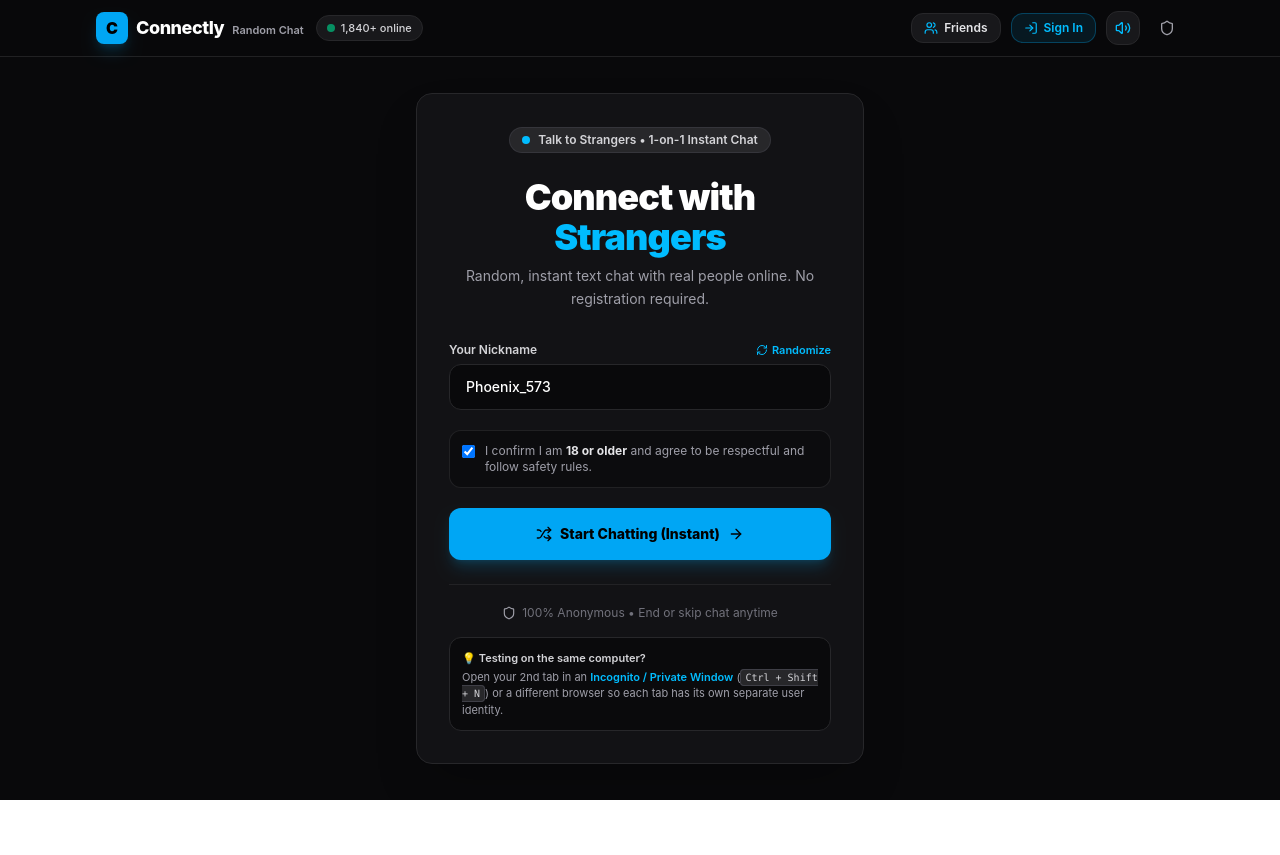
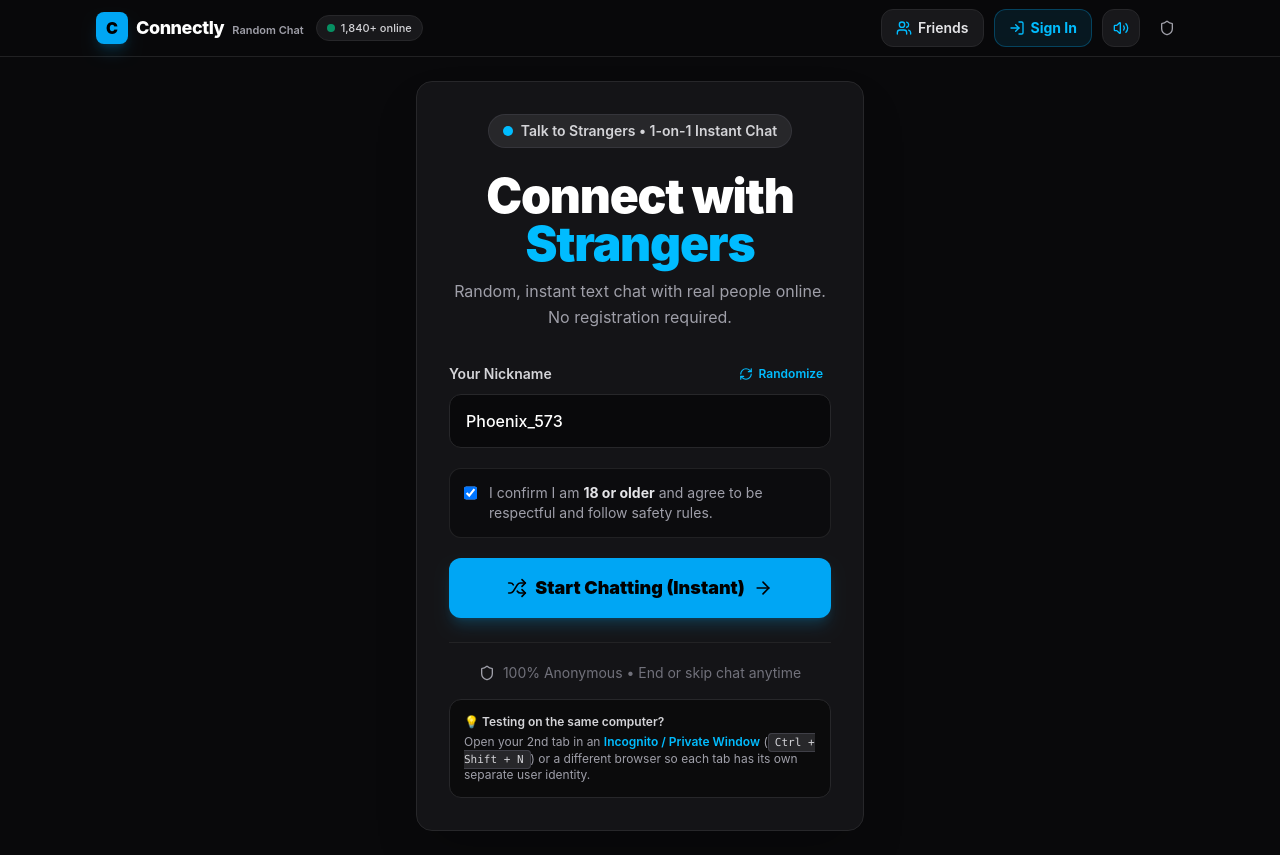
Before and after one commit to Pradeeppu/Connectly, a React (Vite) app: page / in a window 1280 px wide. Before the commit the page ends 800 px from the top, so only its background shows below. Built offline with nearby package versions, Linux system fonts and the light colour scheme; no server answers.

Commit message:
Optimize mobile UI: enlarge fonts, touch targets, and message bubbles

```diff
--- a/src/components/layout/Navbar.tsx
+++ b/src/components/layout/Navbar.tsx
@@ -48,7 +48,7 @@ export const Navbar: React.FC = () => {
           </div>
 
           {/* Right Controls */}
-          <div className="flex items-center gap-2.5">
+          <div className="flex items-center gap-2 sm:gap-2.5">
             {/* Friends / Connections Button */}
             <button
               onClick={() => {
@@ -58,12 +58,12 @@ export const Navbar: React.FC = () => {
                   setFriendsOpen(true);
                 }
               }}
-              className="relative px-3 py-1.5 rounded-xl bg-zinc-900 hover:bg-zinc-800 border border-zinc-800 text-xs font-semibold text-zinc-200 transition flex items-center gap-1.5 cursor-pointer"
+              className="relative px-3 sm:px-3.5 py-2 rounded-xl bg-zinc-900 hover:bg-zinc-800 border border-zinc-800 text-xs sm:text-sm font-semibold text-zinc-200 transition flex items-center gap-1.5 cursor-pointer active:scale-95"
             >
-              <Users className="w-3.5 h-3.5 text-sky-400" />
+              <Users className="w-4 h-4 text-sky-400" />
               <span>Friends</span>
               {pendingRequests.length > 0 && (
-                <span className="w-4 h-4 rounded-full bg-sky-500 text-black font-extrabold text-[10px] flex items-center justify-center">
+                <span className="w-4.5 h-4.5 rounded-full bg-sky-500 text-black font-black text-[10px] flex items-center justify-center">
                   {pendingRequests.length}
                 </span>
               )}
@@ -72,13 +72,13 @@ export const Navbar: React.FC = () => {
             {/* Profile / Account Toggle */}
             {profile && !profile.is_guest ? (
               <div className="flex items-center gap-2">
-                <div className="hidden sm:flex items-center gap-1.5 px-2.5 py-1.5 rounded-xl bg-zinc-900 border border-zinc-800 text-xs text-zinc-300">
-                  <User className="w-3.5 h-3.5 text-sky-400" />
+                <div className="hidden sm:flex items-center gap-1.5 px-3 py-2 rounded-xl bg-zinc-900 border border-zinc-800 text-xs sm:text-sm text-zinc-300">
+                  <User className="w-4 h-4 text-sky-400" />
                   <span className="font-semibold text-white">@{profile.nickname}</span>
                 </div>
                 <button
                   onClick={() => signOut()}
-                  className="p-2 rounded-xl text-zinc-400 hover:text-rose-400 hover:bg-zinc-900 transition cursor-pointer"
+                  className="p-2 sm:p-2.5 rounded-xl text-zinc-400 hover:text-rose-400 hover:bg-zinc-900 transition cursor-pointer active:scale-95"
                   title="Sign Out"
                 >
                   <LogOut className="w-4 h-4" />
@@ -87,17 +87,17 @@ export const Navbar: React.FC = () => {
             ) : (
               <button
                 onClick={() => setAuthOpen(true)}
-                className="px-3 py-1.5 rounded-xl bg-sky-500/10 hover:bg-sky-500/20 border border-sky-500/30 text-sky-400 text-xs font-semibold flex items-center gap-1.5 cursor-pointer transition"
+                className="px-3 sm:px-3.5 py-2 rounded-xl bg-sky-500/10 hover:bg-sky-500/20 border border-sky-500/30 text-sky-400 text-xs sm:text-sm font-bold flex items-center gap-1.5 cursor-pointer transition active:scale-95"
               >
-                <LogIn className="w-3.5 h-3.5" />
-                Sign In
+                <LogIn className="w-4 h-4" />
+                <span>Sign In</span>
               </button>
             )}
 
             {/* Sound Toggle */}
             <button
               onClick={toggleSound}
-              className={`p-2 rounded-xl border transition cursor-pointer ${
+              className={`p-2 sm:p-2.5 rounded-xl border transition cursor-pointer active:scale-95 ${
                 soundEnabled
                   ? 'bg-zinc-900 text-sky-400 border-zinc-800 hover:text-sky-300'
                   : 'bg-zinc-900/40 text-zinc-500 border-zinc-800/50 hover:text-zinc-400'
--- a/src/pages/LandingPage.tsx
+++ b/src/pages/LandingPage.tsx
@@ -59,24 +59,24 @@ export const LandingPage: React.FC = () => {
 
   return (
     <div className="flex-1 flex flex-col items-center justify-center p-4 sm:p-6 bg-zinc-950 text-center">
-      <div className="w-full max-w-md p-6 sm:p-8 bg-zinc-900/70 border border-zinc-800 rounded-2xl shadow-2xl backdrop-blur-md">
+      <div className="w-full max-w-md p-6 sm:p-8 bg-zinc-900/80 border border-zinc-800 rounded-2xl shadow-2xl backdrop-blur-md">
         {/* Header Badge */}
-        <div className="inline-flex items-center gap-2 px-3 py-1 rounded-full bg-zinc-800 border border-zinc-700/60 text-xs font-semibold text-zinc-300 mb-6">
-          <span className="w-2 h-2 rounded-full bg-sky-400" />
+        <div className="inline-flex items-center gap-2 px-3.5 py-1.5 rounded-full bg-zinc-800 border border-zinc-700/60 text-xs sm:text-sm font-semibold text-zinc-300 mb-6">
+          <span className="w-2.5 h-2.5 rounded-full bg-sky-400" />
           <span>Talk to Strangers • 1-on-1 Instant Chat</span>
         </div>
 
         {/* Hero Title */}
-        <h1 className="text-3xl sm:text-4xl font-black text-white tracking-tight mb-2">
+        <h1 className="text-3xl sm:text-5xl font-black text-white tracking-tight mb-2.5">
           Connect with{' '}
           <span className="text-sky-400">Strangers</span>
         </h1>
-        <p className="text-xs sm:text-sm text-zinc-400 mb-8 leading-relaxed">
+        <p className="text-sm sm:text-base text-zinc-400 mb-8 leading-relaxed">
           Random, instant text chat with real people online. No registration required.
         </p>
 
         {error && (
-          <div className="p-3 mb-5 rounded-xl bg-rose-500/10 border border-rose-500/20 text-xs text-rose-300">
+          <div className="p-3.5 mb-5 rounded-xl bg-rose-500/10 border border-rose-500/20 text-xs sm:text-sm text-rose-300">
             {error}
           </div>
         )}
@@ -84,14 +84,14 @@ export const LandingPage: React.FC = () => {
         <form onSubmit={handleStart} className="space-y-5 text-left">
           {/* Nickname Input */}
           <div>
-            <label className="block text-xs font-semibold text-zinc-300 mb-1.5 flex items-center justify-between">
+            <label className="block text-sm font-semibold text-zinc-300 mb-2 flex items-center justify-between">
               <span>Your Nickname</span>
               <button
                 type="button"
                 onClick={() => setNickname(generateRandomNickname())}
-                className="text-[11px] text-sky-400 hover:text-sky-300 flex items-center gap-1 cursor-pointer"
+                className="text-xs text-sky-400 hover:text-sky-300 flex items-center gap-1.5 cursor-pointer py-1 px-2 rounded-lg hover:bg-zinc-800 transition"
               >
-                <RefreshCw className="w-3 h-3" />
+                <RefreshCw className="w-3.5 h-3.5" />
                 Randomize
               </button>
             </label>
@@ -102,18 +102,18 @@ export const LandingPage: React.FC = () => {
               value={nickname}
               onChange={(e) => setNickname(e.target.value)}
               placeholder="e.g. Stranger_101"
-              className="w-full px-4 py-3 bg-zinc-950 border border-zinc-800 rounded-xl text-sm font-medium text-white placeholder:text-zinc-600 focus:outline-none focus:border-sky-500 transition"
+              className="w-full px-4 py-3.5 bg-zinc-950 border border-zinc-800 rounded-xl text-base font-medium text-white placeholder:text-zinc-600 focus:outline-none focus:border-sky-500 transition"
             />
           </div>
 
           {/* 18+ Confirmation */}
-          <label className="flex items-start gap-2.5 cursor-pointer text-xs text-zinc-400 select-none bg-zinc-950/60 p-3 rounded-xl border border-zinc-800/80">
+          <label className="flex items-start gap-3 cursor-pointer text-xs sm:text-sm text-zinc-400 select-none bg-zinc-950/60 p-3.5 rounded-xl border border-zinc-800/80">
             <input
               type="checkbox"
               required
               checked={isAdult}
               onChange={(e) => setIsAdult(e.target.checked)}
-              className="mt-0.5 rounded border-zinc-700 bg-zinc-900 text-sky-500 focus:ring-sky-500"
+              className="mt-0.5 w-4 h-4 rounded border-zinc-700 bg-zinc-900 text-sky-500 focus:ring-sky-500"
             />
             <span>
               I confirm I am <strong className="text-zinc-200">18 or older</strong> and agree to be respectful and follow safety rules.
@@ -124,25 +124,25 @@ export const LandingPage: React.FC = () => {
           <button
             type="submit"
             disabled={loading}
-            className="w-full py-4 bg-sky-500 hover:bg-sky-400 text-black font-extrabold text-sm rounded-xl transition-all shadow-lg shadow-sky-500/20 flex items-center justify-center gap-2 cursor-pointer active:scale-98 disabled:opacity-50"
+            className="w-full py-4 bg-sky-500 hover:bg-sky-400 text-black font-black text-base sm:text-lg rounded-xl transition-all shadow-lg shadow-sky-500/20 flex items-center justify-center gap-2 cursor-pointer active:scale-98 disabled:opacity-50"
           >
-            <Shuffle className="w-4 h-4" />
+            <Shuffle className="w-5 h-5" />
             {loading ? 'Entering...' : 'Start Chatting (Instant)'}
-            <ArrowRight className="w-4 h-4" />
+            <ArrowRight className="w-5 h-5" />
           </button>
         </form>
 
         {/* Safety Note */}
-        <div className="mt-6 pt-5 border-t border-zinc-800/80 flex items-center justify-center gap-1.5 text-zinc-500 text-xs">
-          <Shield className="w-3.5 h-3.5 text-zinc-400" />
+        <div className="mt-6 pt-5 border-t border-zinc-800/80 flex items-center justify-center gap-2 text-zinc-500 text-xs sm:text-sm">
+          <Shield className="w-4 h-4 text-zinc-400" />
           <span>100% Anonymous • End or skip chat anytime</span>
         </div>
 
         {/* Multi-Tab Testing Tip */}
-        <div className="mt-4 p-3 rounded-xl bg-zinc-950/80 border border-zinc-800 text-[11px] text-zinc-400 text-left">
-          <p className="font-semibold text-zinc-300 mb-0.5">💡 Testing on the same computer?</p>
+        <div className="mt-4 p-3.5 rounded-xl bg-zinc-950/80 border border-zinc-800 text-xs text-zinc-400 text-left">
+          <p className="font-semibold text-zinc-300 mb-1">💡 Testing on the same computer?</p>
           <p>
-            Open your 2nd tab in an <span className="text-sky-400 font-semibold">Incognito / Private Window</span> (<kbd className="px-1 py-0.5 bg-zinc-800 border border-zinc-700 rounded text-zinc-300 text-[10px]">Ctrl + Shift + N</kbd>) or a different browser so each tab has its own separate user identity.
+            Open your 2nd tab in an <span className="text-sky-400 font-semibold">Incognito / Private Window</span> (<kbd className="px-1.5 py-0.5 bg-zinc-800 border border-zinc-700 rounded text-zinc-300 text-[11px]">Ctrl + Shift + N</kbd>) or a different browser so each tab has its own separate user identity.
           </p>
         </div>
       </div>
```
Also changed, not shown: src/pages/ChatPage.tsx (+58 -57 lines).
